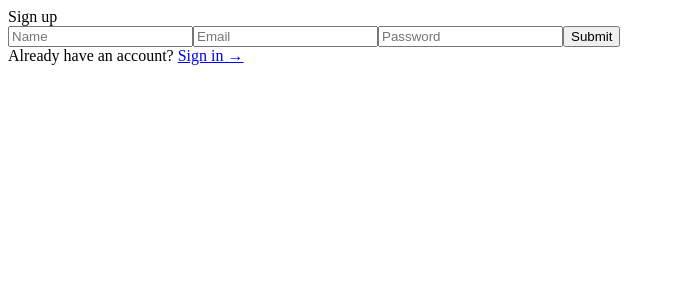
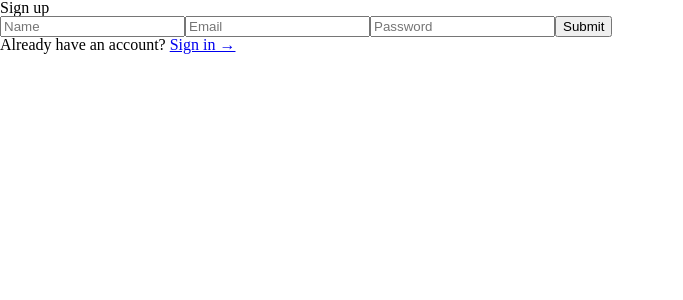
Before and after one commit to YoonKeumJae/yu_crawler, a React (Create React App) app: page /signup in a window 1280 px wide. Shown: the top 300 px of the page, without its empty margins (0-683 px from the left). Built offline with nearby package versions, Linux system fonts and the light colour scheme.

Commit message:
[Feat] Global style 적용

```diff
--- a/src/App.js
+++ b/src/App.js
@@ -6,6 +6,7 @@
 import Home from "./routes/Home";
 import List from "./routes/List";
 import Bookmarks from "./routes/Bookmarks";
+import GlobalStyles from "./styles/GlobalStyles";
 
 const router = createBrowserRouter([
   {
@@ -42,7 +43,8 @@
 
 function App() {
   return (
-    <div className="App">
+    <div>
+      <GlobalStyles />
       <RouterProvider router={router} />
     </div>
   );
--- /dev/null
+++ b/src/styles/GlobalStyles.js
@@ -0,0 +1,12 @@
+import reset from "styled-reset";
+import { createGlobalStyle } from "styled-components";
+
+const GlobalStyles = createGlobalStyle`
+    ${reset};
+    *{
+        box-sizing: border-box;
+        margin: 0;
+    }
+`;
+
+export default GlobalStyles;
```
